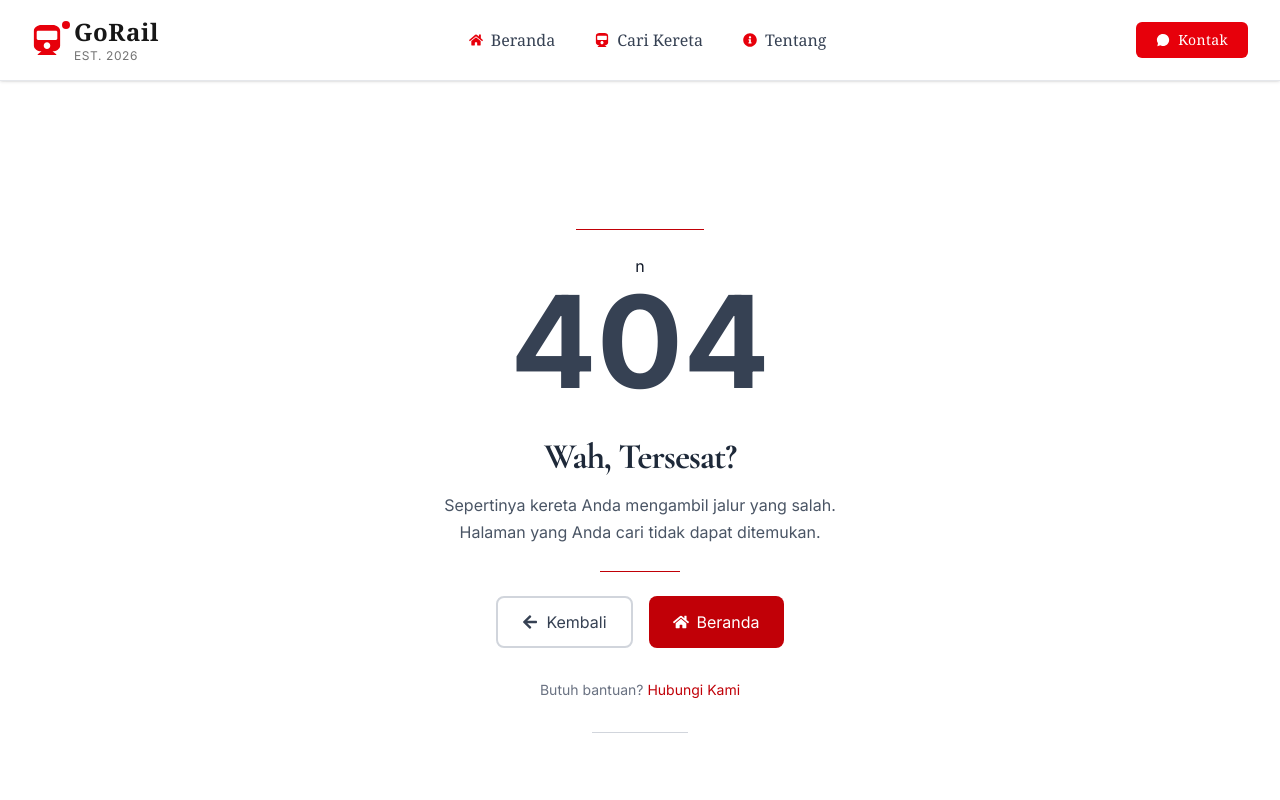
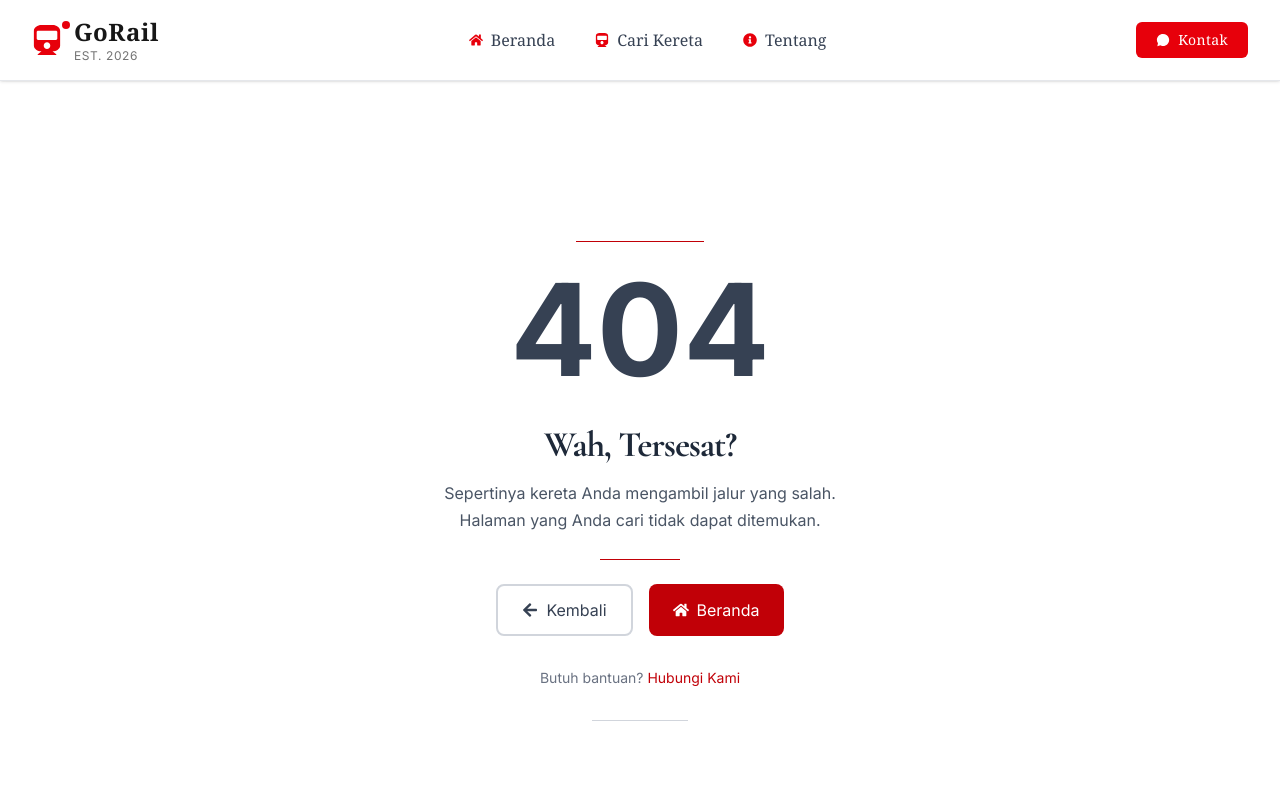
Before and after one commit to genta-bahana-nagari/gorail, a React (Vite) app: page /about in a window 1280 px wide. Shown: the top 800 px of the page. Built offline with nearby package versions, Linux system fonts and the light colour scheme.

Commit message:
fix: file extension from tsx to jsx

```diff
--- a/src/pages/NotFoundPage.tsx
+++ b/src/pages/NotFoundPage.jsx
@@ -16,7 +16,7 @@ const NotFoundPage = () => {
               <div className="w-16 h-px bg-red-700"></div>
               <div className="w-16 h-px bg-red-700"></div>
             </div>
-n
+
             <div className="relative mb-8">
               <div className="text-8xl md:text-9xl font-bold text-gray-700">
                 404
```
